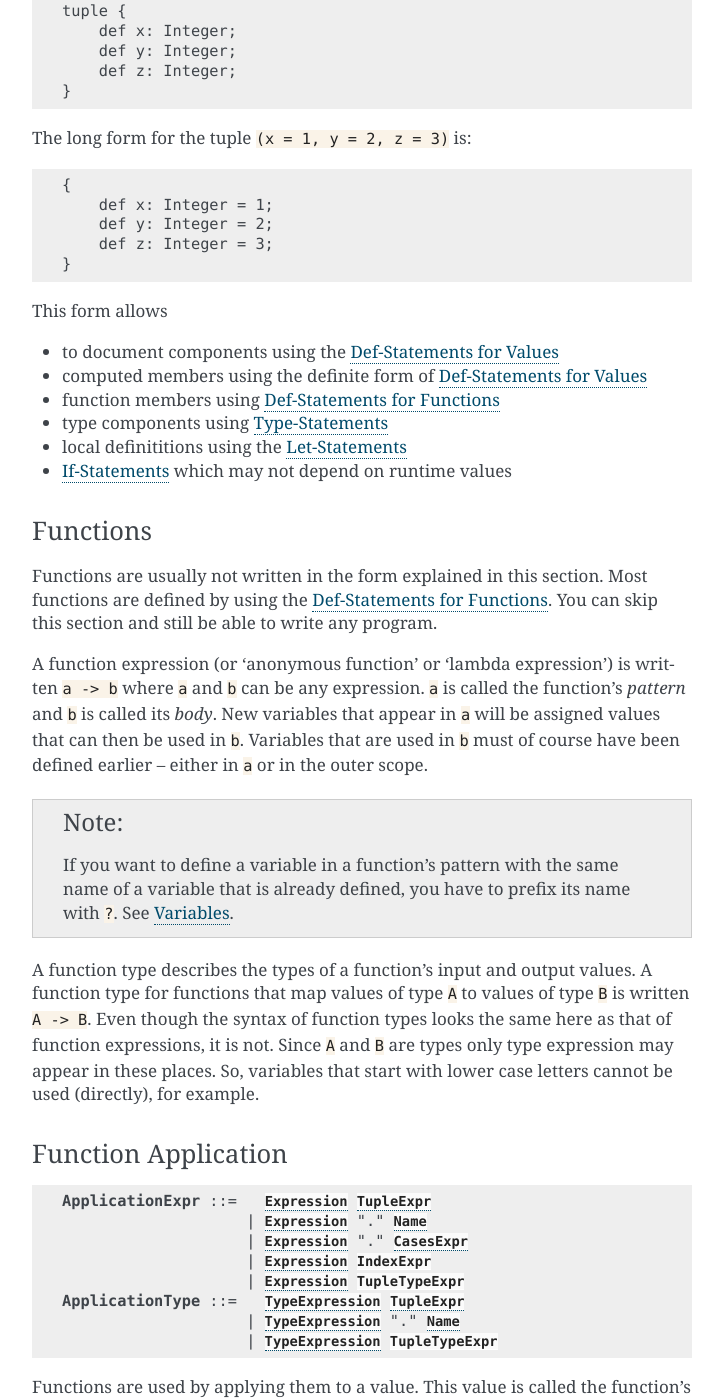
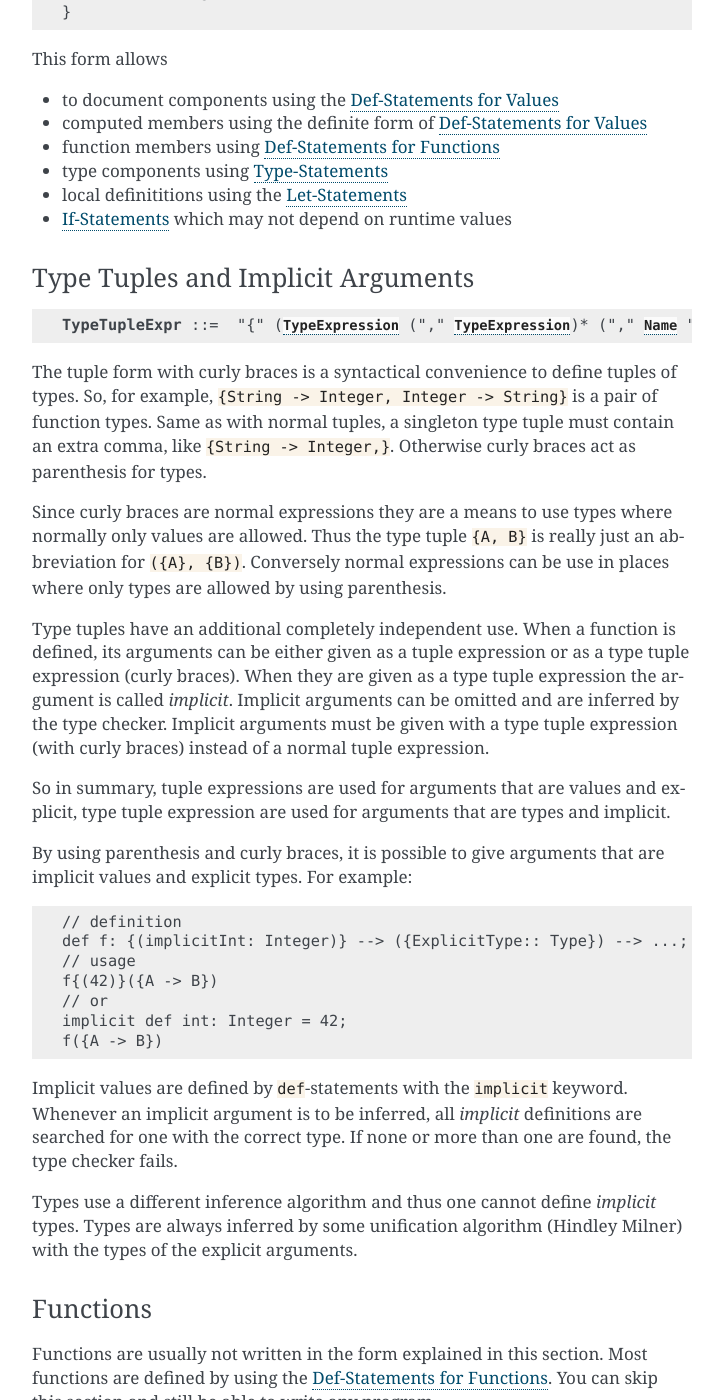
Before and after one commit to stefanbohne/bynar, a Sphinx documentation site: the page built from docs/language.rst, in a window 1280 px wide and 1400 px high, scrolled down 6222 px. Shown: the whole window, without its empty margins (388-1111 px from the left). Built offline with Sphinx 7.4.7, drawn with Linux system fonts in a browser that asks for light colours; some of the changed text lies outside the part shown.

Commit message:
more docs

```diff
--- a/docs/language.rst
+++ b/docs/language.rst
@@ -346,6 +335,53 @@ This form allows
 * type components using :ref:`type-statement`
 * local definititions using the :ref:`let-statement`
 * :ref:`if-statement` which may not depend on runtime values
+
+Type Tuples and Implicit Arguments
+----------------------------------
+
+.. productionlist:: versailles
+    TypeTupleExpr : "{" (`TypeExpression` ("," `TypeExpression`)* ("," `Name` "=" `TypeExpression`)* ","? "}"
+
+The tuple form with curly braces is a syntactical convenience to define tuples of types.
+So, for example, `{String -> Integer, Integer -> String}` is a pair of function types.
+Same as with normal tuples, a singleton type tuple must contain an extra comma,
+like `{String -> Integer,}`. Otherwise curly braces act as parenthesis for types.
+
+Since curly braces are normal expressions they are a means to use types where
+normally only values are allowed. Thus the type tuple `{A, B}` is really just
+an abbreviation for `({A}, {B})`. Conversely normal expressions can be use in
+places where only types are allowed by using parenthesis.
+
+Type tuples have an additional completely independent use. When a function
+is defined, its arguments can be either given as a tuple expression or as a
+type tuple expression (curly braces). When they are given as a type tuple
+expression the argument is called *implicit*. Implicit arguments can be omitted
+and are inferred by the type checker. Implicit arguments must be given with
+a type tuple expression (with curly braces) instead of a normal tuple
+expression.
+
+So in summary, tuple expressions are used for arguments that are values and explicit,
+type tuple expression are used for arguments that are types and implicit.
+
+By using parenthesis and curly braces, it is possible to give arguments that
+are implicit values and explicit types. For example::
+
+    // definition
+    def f: {(implicitInt: Integer)} --> ({ExplicitType:: Type}) --> ...;
+    // usage
+    f{(42)}({A -> B})
+    // or
+    implicit def int: Integer = 42;
+    f({A -> B})
+
+Implicit values are defined by `def`-statements with the `implicit` keyword.
+Whenever an implicit argument is to be inferred, all *implicit* definitions
+are searched for one with the correct type. If none or more than one are found,
+the type checker fails.
+
+Types use a different inference algorithm and thus one cannot define *implicit*
+types. Types are always inferred by some unification algorithm (Hindley Milner)
+with the types of the explicit arguments.
 
 Functions
 ---------
@@ -559,6 +595,12 @@ Algebraic Data Types
 Interpolated Text
 -----------------
 
+.. productionlist:: versailles
+    InterpolatedText ::= "'" [^'$]* ("$" Expression "$" [^'$]*)* "'"
+
+Interpolated text is a convenient way to construct string. For example,
+`'year: $year$'` is short for `"year: " ++ toString(year)`.
+
 If-Expressions
 --------------
 
@@ -567,6 +609,10 @@ Asserting-Expressions
 
 Block Expressions
 -----------------
+
+A block expression consists of one or more statements and a expression. The
+purpose of block expressions is to define the expression under with the help
+of statements.
 
 Statements
 ==========
@@ -660,24 +706,24 @@ Forget- and Remember-Statements
 
 The `forget`-statement is used in a reversible function to discard information.
 All the variables that appear linearly in the left-hand expression are discarded.
-Since, the function is reversible, you have to give a way of reconstructing
+Since the function is reversible you have to give a way of reconstructing
 those variables in the reverse direction. That is what the right-hand expression is
 for. In reverse, a `forget` becomes a `remember` which acts pretty much like
-a `let`-expression. The difference between `remember` and are as follows:
+a `let`-expression. The difference between `remember` and `let` are as follows:
 
     * `remember a = b` becomes `forget a = b` in reverse, but `let a = b`
        becomes `let b = a` in reverse.
-    * Variables do not appear linearly in `remember`'s right-hand expression.
+    * Variables cannot not appear linearly in `remember`'s right-hand expression.
 
-`forget a = b` is actually just syntactic sugar for `let () = forget(() -> b)(a)`
+`forget a = b` is actually just syntactic sugar for `let () = forget(b)(a)`
 where `forget` is the built-in function. `remember a = b` is thus syntactic
-sugar for `let a = forget(() -> b)~()`. `forget(f)` is a semi-inverse janus
+sugar for `let a = forget(b)~()`. `forget(b)` is a semi-inverse janus
 with the following behavior:
 
-    For all `A: Type`, `f: Unit -> A`, `x: A`:
+    For all `A: Type`, `b: A`, `a: A`:
 
-    #. `forget(f)(x) = ()`
-    #. `forget(f)~() = f()`
+    #. `forget(b)(a) = ()`
+    #. `forget(b)~() = b`
 
 .. _def-statement-values:
 
@@ -839,7 +885,7 @@ Return-Statements
 -----------------
 
 Returns ends the current block specifying its value. If a block has no
-`return`-statement, a `return ()` is implied.
+`return`-statement and no `def`- or `type`-statements, a `return ()` is implied.
 
 Yield-Statements
 ----------------
@@ -856,16 +902,20 @@ Curly Braces
 Versailles has
 
 * block-expressions
-    may contain `return`. If no `return` statement, then `return ()` is implied.
-    must not contain `for`, `when`, `yield`, `case`.
+    may contain `return`. If no `return`, `def` or `type` statement, then
+    `return ()` is implied. Must not contain `for`, `when`, `yield`, `case`.
+* long tuple-expressions
+    must contain at least one `def` or `type` statement. Must not contain
+    `return`, `for`, `when`, `yield`, `case`.
 * monad-block-expressions
     must contain at least one of `for`, `when` or `yield`. `return x` is equivalent
     to `yield pure(x)`.
     must not contain `case`.
 * case-expressions
-    must contain only `case`-statements
-* tuple types
-    always begins with a type expression, which are can be differentiated
+    must contain at least one `case`-statement. Must not contain `return`,
+    `for`, `when`, `yield`.
+* type tuples
+    always begins with a type expression, which can be differentiated
     from statements by their first token.
 
 To avoid confusion none of these forms allows empty curly braces (`{}`).
```
Also changed, not shown: other parts of docs/language.rst (+1 -12 lines).
